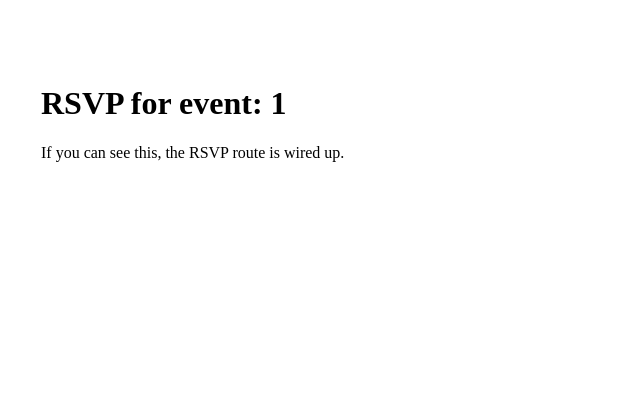
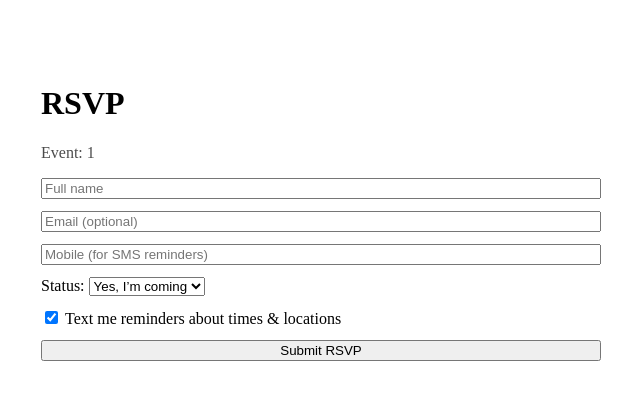
Before and after one commit to marsjc94-ctrl/WedWyze, a Next.js app: page /guest/1/rsvp in a window 1280 px wide. Shown: the top 400 px of the page, without its empty margins (319-959 px from the left). Built offline with nearby package versions, Linux system fonts and the light colour scheme.

Commit message:
Update page.tsx

```diff
--- a/src/app/guest/[eventId]/rsvp/page.tsx
+++ b/src/app/guest/[eventId]/rsvp/page.tsx
@@ -1,10 +1,72 @@
 "use client";
+export const dynamic = "force-dynamic";
+
+import { useState } from "react";
 
 export default function RSVPPage({ params }: { params: { eventId: string } }) {
+  const [name, setName] = useState("");
+  const [email, setEmail] = useState("");
+  const [phone, setPhone] = useState("");
+  const [status, setStatus] = useState<"YES" | "NO">("YES");
+  const [optIn, setOptIn] = useState(true);
+  const [submitting, setSubmitting] = useState(false);
+  const [msg, setMsg] = useState<string | null>(null);
+
+  async function onSubmit(e: React.FormEvent) {
+    e.preventDefault();
+    setSubmitting(true);
+    setMsg(null);
+    try {
+      const res = await fetch("/api/rsvp", {
+        method: "POST",
+        headers: { "Content-Type": "application/json" },
+        body: JSON.stringify({
+          eventId: params.eventId,
+          name,
+          email,
+          phone,
+          rsvpStatus: status,
+          smsOptIn: optIn,
+        }),
+      });
+      if (!res.ok) throw new Error(await res.text());
+      setMsg("RSVP saved! We’ll keep you posted.");
+      setName("");
+      setEmail("");
+      setPhone("");
+    } catch (err: any) {
+      setMsg(err.message || "Something went wrong.");
+    } finally {
+      setSubmitting(false);
+    }
+  }
+
   return (
     <main style={{ maxWidth: 560, margin: "40px auto", padding: 24 }}>
-      <h1>RSVP for event: {params.eventId}</h1>
-      <p>If you can see this, the RSVP route is wired up.</p>
+      <h1>RSVP</h1>
+      <p style={{ opacity: 0.7, marginTop: 4 }}>Event: {params.eventId}</p>
+
+      <form onSubmit={onSubmit} style={{ display: "grid", gap: 12, marginTop: 16 }}>
+        <input required placeholder="Full name" value={name} onChange={e => setName(e.target.value)} />
+        <input type="email" placeholder="Email (optional)" value={email} onChange={e => setEmail(e.target.value)} />
+        <input placeholder="Mobile (for SMS reminders)" value={phone} onChange={e => setPhone(e.target.value)} />
+        <label>
+          Status:&nbsp;
+          <select value={status} onChange={e => setStatus(e.target.value as any)}>
+            <option value="YES">Yes, I’m coming</option>
+            <option value="NO">Can’t make it</option>
+          </select>
+        </label>
+        <label>
+          <input type="checkbox" checked={optIn} onChange={e => setOptIn(e.target.checked)} />
+          &nbsp;Text me reminders about times & locations
+        </label>
+        <button disabled={submitting} type="submit">
+          {submitting ? "Saving..." : "Submit RSVP"}
+        </button>
+      </form>
+
+      {msg && <p style={{ marginTop: 12 }}>{msg}</p>}
     </main>
   );
 }
```
